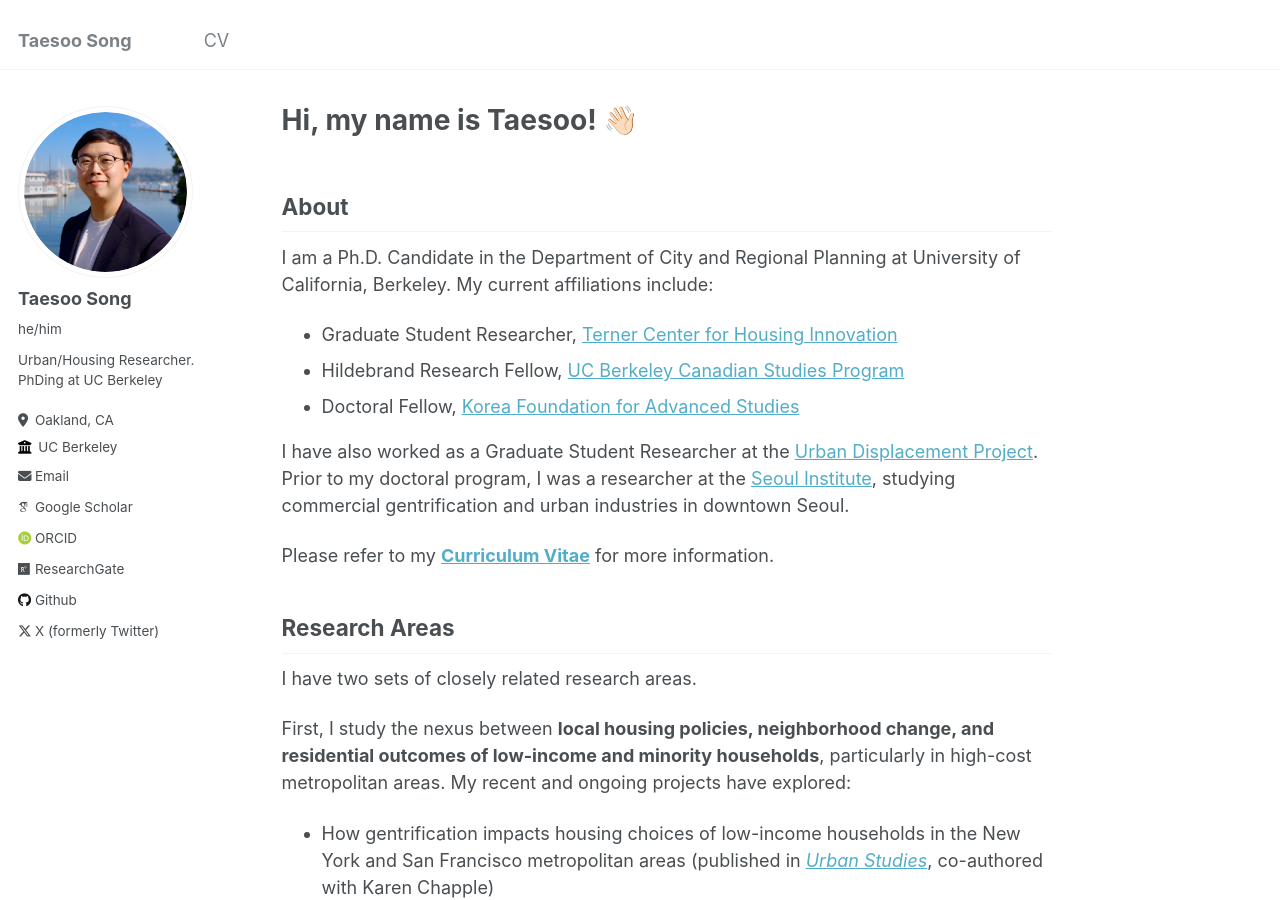
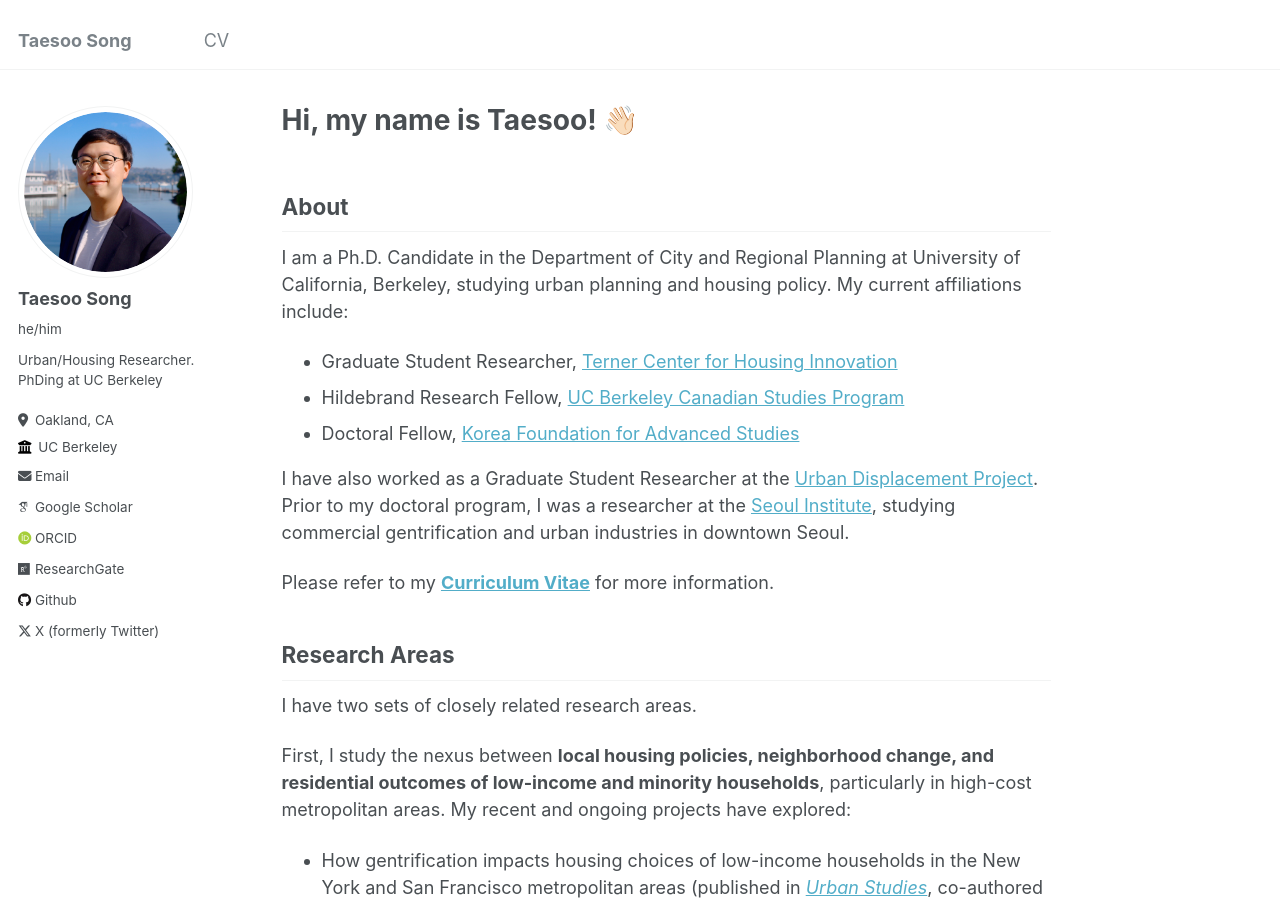
Before and after one commit to taesoosong/taesoosong.github.io, a Jekyll site: the page built from _pages/about.md, in a window 1280 px wide and 900 px high. Built offline with Jekyll 4.4.1, drawn with Linux system fonts in a browser that asks for light colours; some web fonts are replaced.

Commit message:
Update about.md

```diff
--- a/_pages/about.md
+++ b/_pages/about.md
@@ -9,7 +9,7 @@ redirect_from:
 ---
 
 ## About
-I am a Ph.D. Candidate in the Department of City and Regional Planning at University of California, Berkeley. My current affiliations include:
+I am a Ph.D. Candidate in the Department of City and Regional Planning at University of California, Berkeley, studying urban planning and housing policy. My current affiliations include:
 - Graduate Student Researcher, [Terner Center for Housing Innovation](https://ternercenter.berkeley.edu/)
 - Hildebrand Research Fellow, [UC Berkeley Canadian Studies Program](https://canada.berkeley.edu/home)
 - Doctoral Fellow, [Korea Foundation for Advanced Studies](https://eng.kfas.or.kr/)
```
